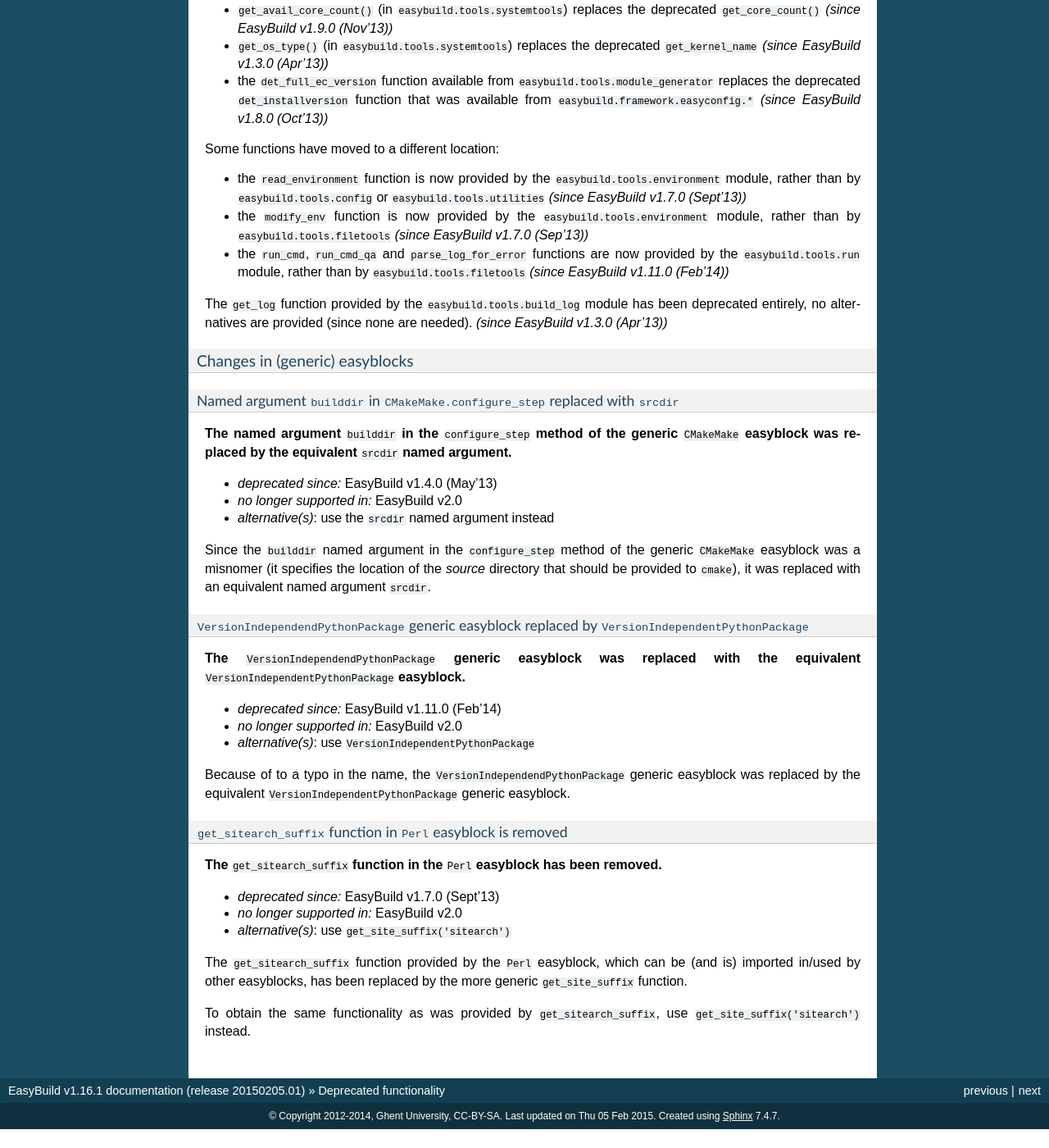
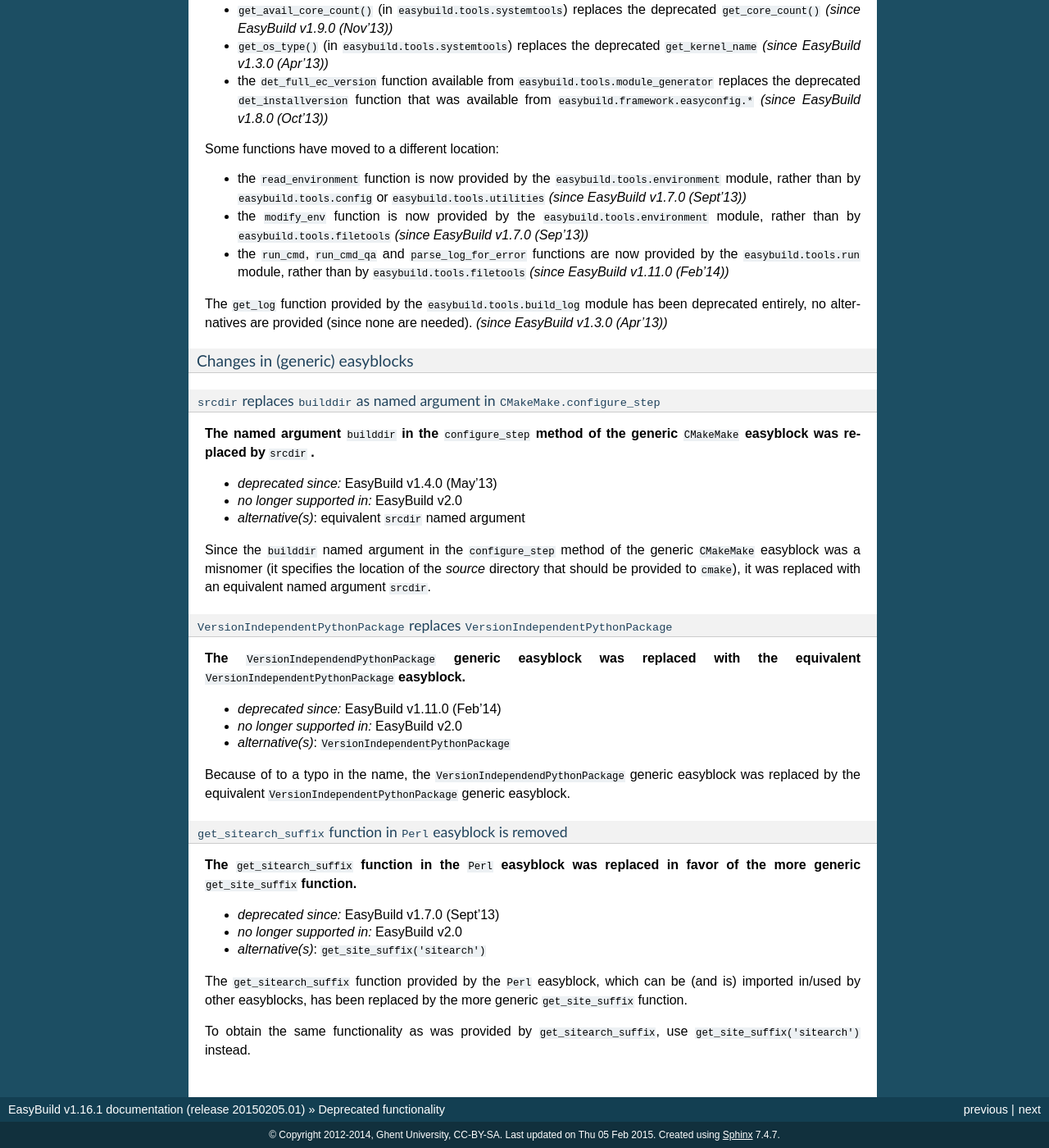
Before and after one commit to easybuilders/easybuild, a Sphinx documentation site: the page built from docs/Deprecated-functionality.rst, in a window 1280 px wide and 1400 px high, scrolled down 7503 px. Shown: the whole window at 82% size. Built offline with Sphinx 7.4.7, drawn with Linux system fonts in a browser that asks for light colours; before the commit the page ends 8880 px from its top, so only the background shows below that.

Commit message:
stylistic changes

```diff
--- a/docs/Deprecated-functionality.rst
+++ b/docs/Deprecated-functionality.rst
@@ -428,29 +428,29 @@
 Changes in (generic) easyblocks
 ^^^^^^^^^^^^^^^^^^^^^^^^^^^^^^^
 
-Named argument ``builddir`` in ``CMakeMake.configure_step`` replaced with ``srcdir``
-++++++++++++++++++++++++++++++++++++++++++++++++++++++++++++++++++++++++++++++++++++
+``srcdir`` replaces ``builddir`` as named argument in ``CMakeMake.configure_step``
+++++++++++++++++++++++++++++++++++++++++++++++++++++++++++++++++++++++++++++++++++
 
 **The named argument** ``builddir`` **in the** ``configure_step`` **method of the generic** ``CMakeMake`` **easyblock
-was replaced by the equivalent** ``srcdir`` **named argument.**
+was replaced by** ``srcdir`` **.**
 
 * *deprecated since:* EasyBuild v1.4.0 (May'13)
 * *no longer supported in:* EasyBuild v2.0
-* *alternative(s)*: use the ``srcdir`` named argument instead
+* *alternative(s)*: equivalent ``srcdir`` named argument
 
 Since the ``builddir`` named argument in the ``configure_step`` method of the generic ``CMakeMake`` easyblock was a
 misnomer (it specifies the location of the *source* directory that should be provided to ``cmake``), it was replaced
 with an equivalent named argument ``srcdir``.
 
-``VersionIndependendPythonPackage`` generic easyblock replaced by ``VersionIndependentPythonPackage``
-+++++++++++++++++++++++++++++++++++++++++++++++++++++++++++++++++++++++++++++++++++++++++++++++++++++
+``VersionIndependentPythonPackage`` replaces ``VersionIndependentPythonPackage``
+++++++++++++++++++++++++++++++++++++++++++++++++++++++++++++++++++++++++++++++++
 
 **The** ``VersionIndependendPythonPackage`` **generic easyblock was replaced with the equivalent**
 ``VersionIndependentPythonPackage`` **easyblock.**
 
 * *deprecated since:* EasyBuild v1.11.0 (Feb'14)
 * *no longer supported in:* EasyBuild v2.0
-* *alternative(s)*: use ``VersionIndependentPythonPackage``
+* *alternative(s)*: ``VersionIndependentPythonPackage``
 
 Because of to a typo in the name, the ``VersionIndependendPythonPackage`` generic easyblock was replaced by the
 equivalent ``VersionIndependentPythonPackage`` generic easyblock.
@@ -458,11 +458,12 @@
 ``get_sitearch_suffix`` function in ``Perl`` easyblock is removed
 +++++++++++++++++++++++++++++++++++++++++++++++++++++++++++++++++
 
-**The** ``get_sitearch_suffix`` **function in the** ``Perl`` **easyblock has been removed.**
+**The** ``get_sitearch_suffix`` **function in the** ``Perl`` **easyblock was replaced in favor of the more generic**
+``get_site_suffix`` **function.**
 
 * *deprecated since:* EasyBuild v1.7.0 (Sept'13)
 * *no longer supported in:* EasyBuild v2.0
-* *alternative(s)*: use ``get_site_suffix('sitearch')``
+* *alternative(s)*: ``get_site_suffix('sitearch')``
 
 The ``get_sitearch_suffix`` function provided by the ``Perl`` easyblock, which can be (and is) imported in/used by other
 easyblocks, has been replaced by the more generic ``get_site_suffix`` function.
```
